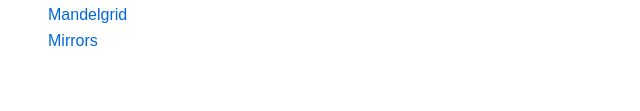
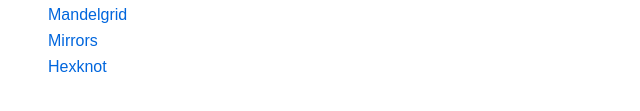
Before and after one commit to DustInComp/dinc.hacker.digital, a plain HTML site: page index.html in a window 1280 px wide. Shown: the part 153-264 px from the top of the page, 0-640 px from the left. Drawn offline with Linux system fonts and the light colour scheme.

Commit message:
Add Hexknot (WIP)

```diff
--- a/index.html
+++ b/index.html
@@ -18,6 +18,7 @@
 			<li><a href="./nimrod/">Nimrod</a></li>
 			<li><a href="./mandelgrid/">Mandelgrid</a></li>
 			<li><a href="./mirrors/">Mirrors</a></li>
+			<li><a href="./hexknot/">Hexknot</a></li>
 		</ul>
 	</body>
 </html>
```
Also changed, not shown: 1 other file.
